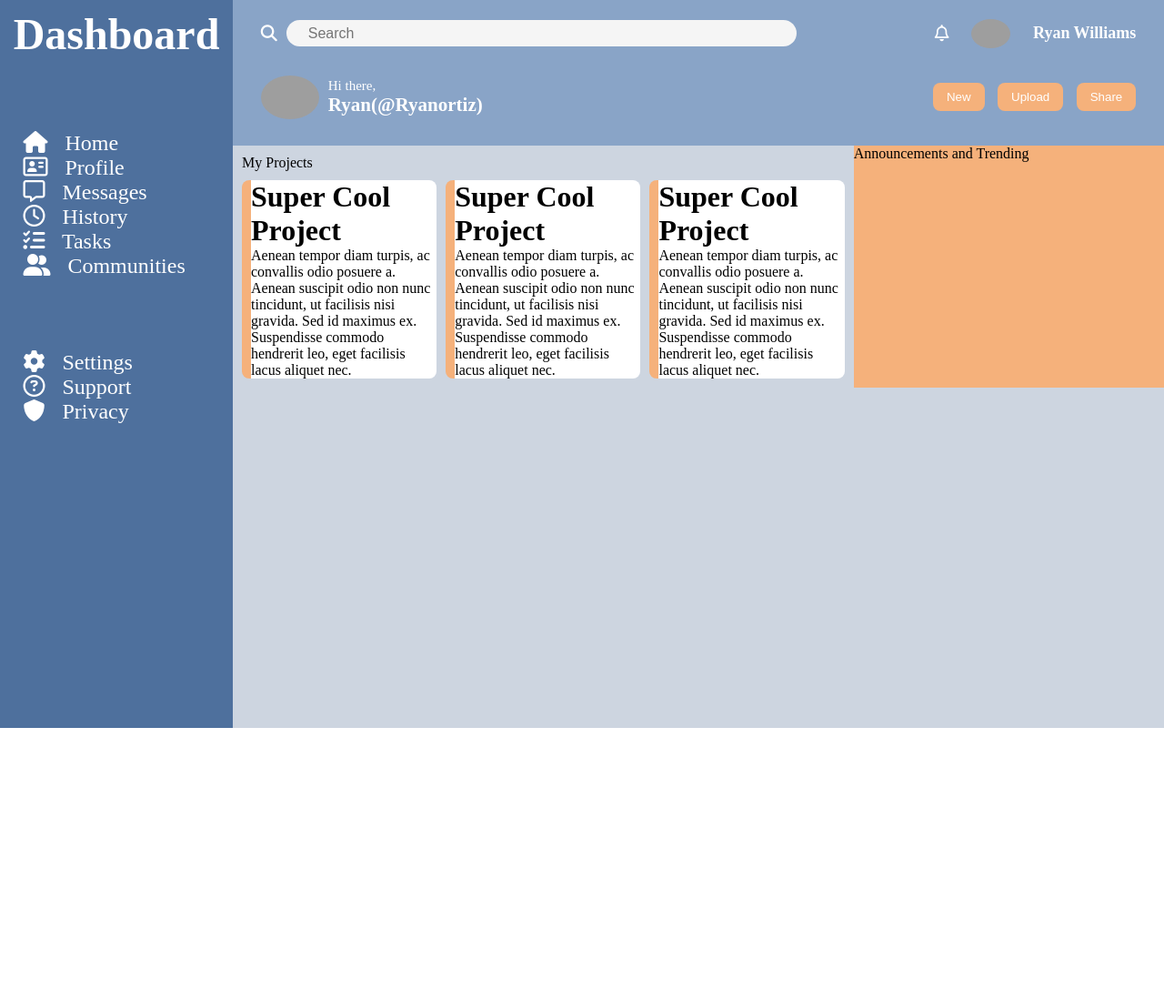
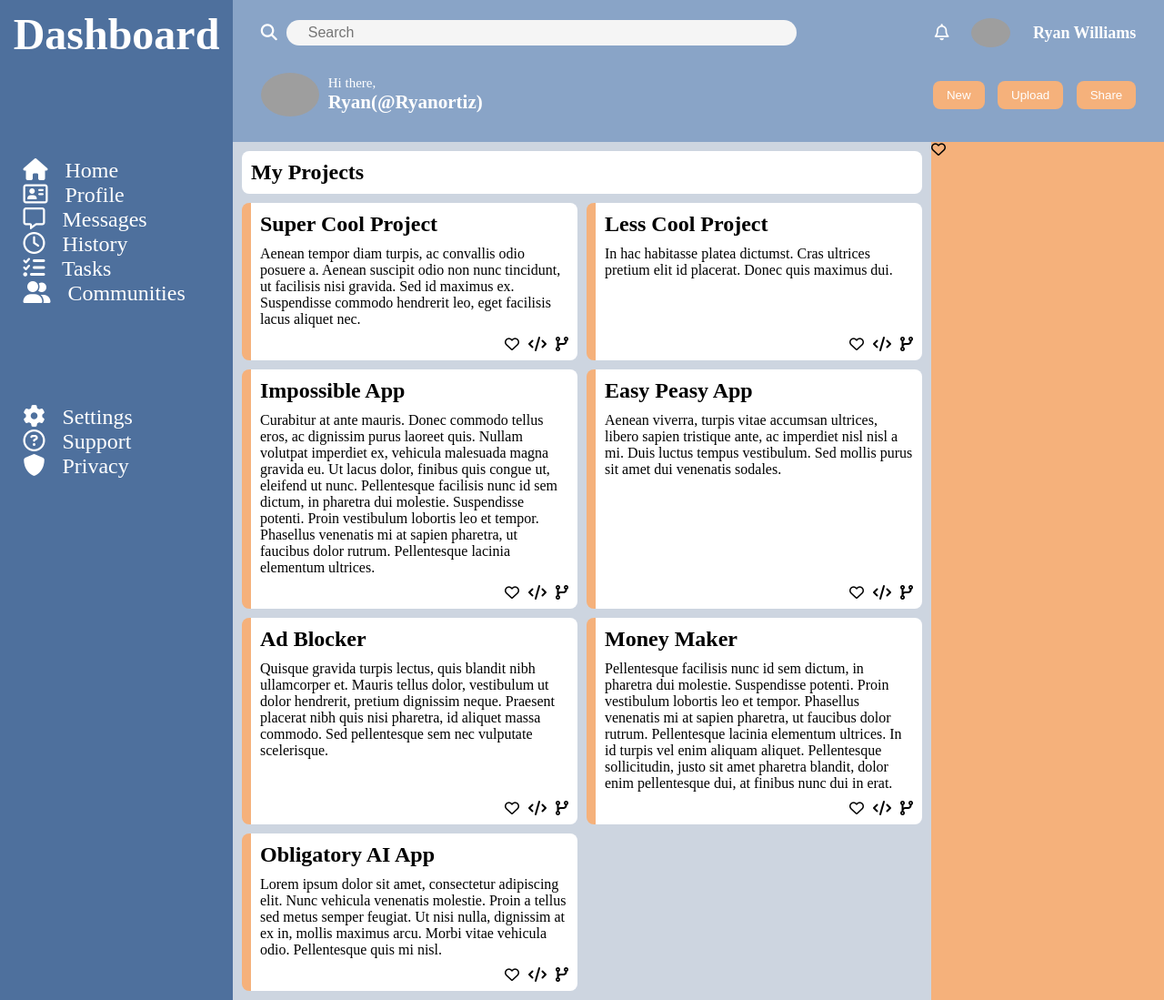
Before and after one commit to ryanortizwilliams/odin-dashboard, a plain HTML site: page index.html in a window 1280 px wide. Shown: the whole page at 91% size. Before the commit the page ends 800 px from the top, so only its background shows below. Drawn offline with Linux system fonts and the light colour scheme; grey boxes are pictures that could not be loaded.

Commit message:
Complete main content senction

```diff
--- a/index.html
+++ b/index.html
@@ -101,7 +101,8 @@
           <p class="content-title">My Projects</p>
           <!-- title card -->
           <div class="content-card">
-            <h1>Super Cool Project</h1>
+            <div class="content-text">
+              <h2>Super Cool Project</h2>
               <p>
                 Aenean tempor diam turpis, ac convallis odio posuere a. Aenean
                 suscipit odio non nunc tincidunt, ut facilisis nisi gravida. Sed
@@ -109,26 +110,123 @@
                 lacus aliquet nec.
               </p>
             </div>
+            <div class="content-icons">
+              <i class="fa-regular fa-heart"></i>
+              <i class="fa-solid fa-code"></i>
+              <i class="fa-solid fa-code-branch"></i>
+            </div>
+          </div>
+
           <div class="content-card">
-            <h1>Super Cool Project</h1>
+            <div class="content-text">
+              <h2>Less Cool Project</h2>
               <p>
-              Aenean tempor diam turpis, ac convallis odio posuere a. Aenean
-              suscipit odio non nunc tincidunt, ut facilisis nisi gravida. Sed
-              id maximus ex. Suspendisse commodo hendrerit leo, eget facilisis
-              lacus aliquet nec.
+                In hac habitasse platea dictumst. Cras ultrices pretium elit id
+                placerat. Donec quis maximus dui.
               </p>
             </div>
+            <div class="content-icons">
+              <i class="fa-regular fa-heart"></i>
+              <i class="fa-solid fa-code"></i>
+              <i class="fa-solid fa-code-branch"></i>
+            </div>
+          </div>
+
           <div class="content-card">
-            <h1>Super Cool Project</h1>
+            <div class="content-text">
+              <h2>Impossible App</h2>
               <p>
-              Aenean tempor diam turpis, ac convallis odio posuere a. Aenean
-              suscipit odio non nunc tincidunt, ut facilisis nisi gravida. Sed
-              id maximus ex. Suspendisse commodo hendrerit leo, eget facilisis
-              lacus aliquet nec.
+                Curabitur at ante mauris. Donec commodo tellus eros, ac
+                dignissim purus laoreet quis. Nullam volutpat imperdiet ex,
+                vehicula malesuada magna gravida eu. Ut lacus dolor, finibus
+                quis congue ut, eleifend ut nunc. Pellentesque facilisis nunc id
+                sem dictum, in pharetra dui molestie. Suspendisse potenti. Proin
+                vestibulum lobortis leo et tempor. Phasellus venenatis mi at
+                sapien pharetra, ut faucibus dolor rutrum. Pellentesque lacinia
+                elementum ultrices.
               </p>
             </div>
+            <div class="content-icons">
+              <i class="fa-regular fa-heart"></i>
+              <i class="fa-solid fa-code"></i>
+              <i class="fa-solid fa-code-branch"></i>
             </div>
-        <div class="sub-content">Announcements and Trending</div>
+          </div>
+
+          <div class="content-card">
+            <div class="content-text">
+              <h2>Easy Peasy App</h2>
+              <p>
+                Aenean viverra, turpis vitae accumsan ultrices, libero sapien
+                tristique ante, ac imperdiet nisl nisl a mi. Duis luctus tempus
+                vestibulum. Sed mollis purus sit amet dui venenatis sodales.
+              </p>
+            </div>
+            <div class="content-icons">
+              <i class="fa-regular fa-heart"></i>
+              <i class="fa-solid fa-code"></i>
+              <i class="fa-solid fa-code-branch"></i>
+            </div>
+          </div>
+
+          <div class="content-card">
+            <div class="content-text">
+              <h2>Ad Blocker</h2>
+              <p>
+                Quisque gravida turpis lectus, quis blandit nibh ullamcorper et.
+                Mauris tellus dolor, vestibulum ut dolor hendrerit, pretium
+                dignissim neque. Praesent placerat nibh quis nisi pharetra, id
+                aliquet massa commodo. Sed pellentesque sem nec vulputate
+                scelerisque.
+              </p>
+            </div>
+            <div class="content-icons">
+              <i class="fa-regular fa-heart"></i>
+              <i class="fa-solid fa-code"></i>
+              <i class="fa-solid fa-code-branch"></i>
+            </div>
+          </div>
+
+          <div class="content-card">
+            <div class="content-text">
+              <h2>Money Maker</h2>
+              <p>
+                Pellentesque facilisis nunc id sem dictum, in pharetra dui
+                molestie. Suspendisse potenti. Proin vestibulum lobortis leo et
+                tempor. Phasellus venenatis mi at sapien pharetra, ut faucibus
+                dolor rutrum. Pellentesque lacinia elementum ultrices. In id
+                turpis vel enim aliquam aliquet. Pellentesque sollicitudin,
+                justo sit amet pharetra blandit, dolor enim pellentesque dui, at
+                finibus nunc dui in erat.
+              </p>
+            </div>
+            <div class="content-icons">
+              <i class="fa-regular fa-heart"></i>
+              <i class="fa-solid fa-code"></i>
+              <i class="fa-solid fa-code-branch"></i>
+            </div>
+          </div>
+
+          <div class="content-card">
+            <div class="content-text">
+              <h2>Obligatory AI App</h2>
+              <p>
+                Lorem ipsum dolor sit amet, consectetur adipiscing elit. Nunc
+                vehicula venenatis molestie. Proin a tellus sed metus semper
+                feugiat. Ut nisi nulla, dignissim at ex in, mollis maximus arcu.
+                Morbi vitae vehicula odio. Pellentesque quis mi nisl.
+              </p>
+            </div>
+            <div class="content-icons">
+              <i class="fa-regular fa-heart"></i>
+              <i class="fa-solid fa-code"></i>
+              <i class="fa-solid fa-code-branch"></i>
+            </div>
+          </div>
+        </div>
+        <div class="sub-content">
+          <i class="fa-regular fa-heart"></i>
+        </div>
       </div>
     </div>
   </body>
--- a/styles.css
+++ b/styles.css
@@ -154,7 +154,7 @@ a {
 .content {
   background-color: #cdd5e0;
   display: grid;
-  grid-template-columns: 2fr 1fr;
+  grid-template-columns: 3fr 1fr;
   grid-auto-rows: max-content;
 }
 
@@ -175,7 +175,7 @@ a {
   grid-row: 2/3;
   display: grid;
   gap: 10px;
-  grid-template-columns: repeat(auto-fit, minmax(200px, 1fr));
+  grid-template-columns: repeat(auto-fit, minmax(300px, 1fr));
   padding: 10px;
 }
 
@@ -187,12 +187,32 @@ a {
 
 .content-title {
   grid-column: 1/-1;
+  font-weight: 700;
+  font-size: 1.5rem;
+  background-color: white;
+  padding: 10px;
+  border-radius: 8px;
 }
 
 .content-card {
+  display: flex;
+  flex-direction: column;
+  justify-content: space-between;
   background-color: white;
   border-left: solid 10px #f5b17b;
   border-radius: 8px;
+  padding: 10px;
+}
+
+.content-text p {
+  padding-top: 10px;
+}
+
+.content-icons {
+  padding-top: 10px;
+  display: flex;
+  justify-content: end;
+  gap: 10px;
 }
 /*
 Tentative color pallet
```
Lines whose indentation alone changed are shown as unchanged.
